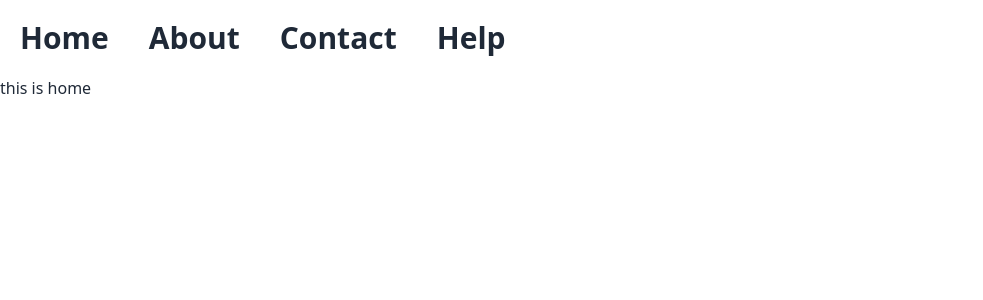
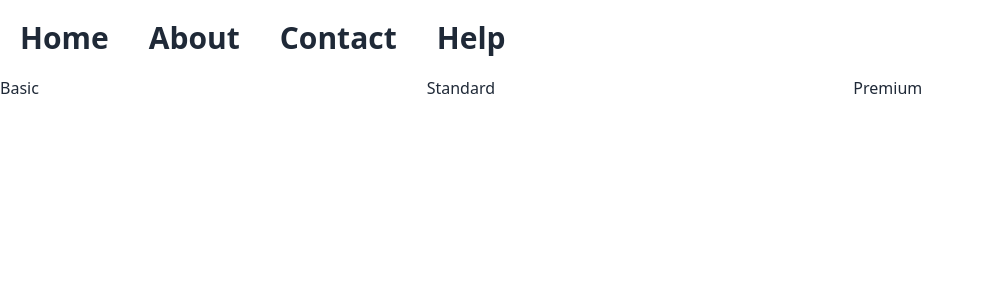
Before and after one commit to AshikurZaman01/React-Practice_, a React (Vite) app: page / in a window 1280 px wide. Shown: the top 300 px of the page, without its empty margins (0-983 px from the left). Built offline with nearby package versions, Linux system fonts and the light colour scheme.

Commit message:
create a price list

```diff
--- a/src/Components/Pages/Home/Home.jsx
+++ b/src/Components/Pages/Home/Home.jsx
@@ -1,8 +1,9 @@
+import Price from "../../Pricing/Price";
 
 const Home = () => {
     return (
         <div>
-            this is home
+            <Price></Price>
         </div>
     );
 };
--- /dev/null
+++ b/src/Components/Pricing/Price.jsx
@@ -0,0 +1,51 @@
+import PriceItems from "./PriceItems";
+
+const Price = () => {
+
+    const priceItems = [
+        {
+            id: 1,
+            name: 'Basic',
+            price: '$9',
+            desc: 'Lorem ipsum dolor sit amet consectetur adipisicing elit. Quisquam, quia',
+            features: [
+                'Lorem ipsum dolor sit amet consectetur adipisicing elit.',
+                'Lorem ipsum dolor sit amet consectetur adipisicing elit.',
+            ]
+        },
+        {
+            id: 2,
+            name: 'Standard',
+            price: '$19',
+            desc: 'Lorem ipsum dolor sit amet consectetur adipisicing elit. Quisquam, quia',
+            features: [
+                'Lorem ipsum dolor sit amet consectetur adipisicing elit.',
+                'Lorem ipsum dolor sit amet consectetur adipisicing elit.',
+            ]
+        },
+        {
+            id: 3,
+            name: 'Premium',
+            price: '$29',
+            desc: 'Lorem ipsum dolor sit amet consectetur adipisicing elit. Quisquam, quia',
+            features: [
+                'Lorem ipsum dolor sit amet consectetur adipisicing elit.',
+                'Lorem ipsum dolor sit amet consectetur adipisicing elit.',
+            ]
+        }
+    ]
+
+    return (
+        <div>
+
+            <div className="grid grid-cols-3">
+                {
+                    priceItems.map(item => <PriceItems key={item.id} item={item}></PriceItems>)
+                }
+            </div>
+
+        </div>
+    );
+};
+
+export default Price;
--- /dev/null
+++ b/src/Components/Pricing/PriceItems.jsx
@@ -0,0 +1,18 @@
+
+const PriceItems = ({ item }) => {
+
+
+    const { name, price, desc, features } = item;
+
+    return (
+        <div>
+
+            <div>
+                <h1>{name}</h1>
+            </div>
+
+        </div>
+    );
+};
+
+export default PriceItems;
```
